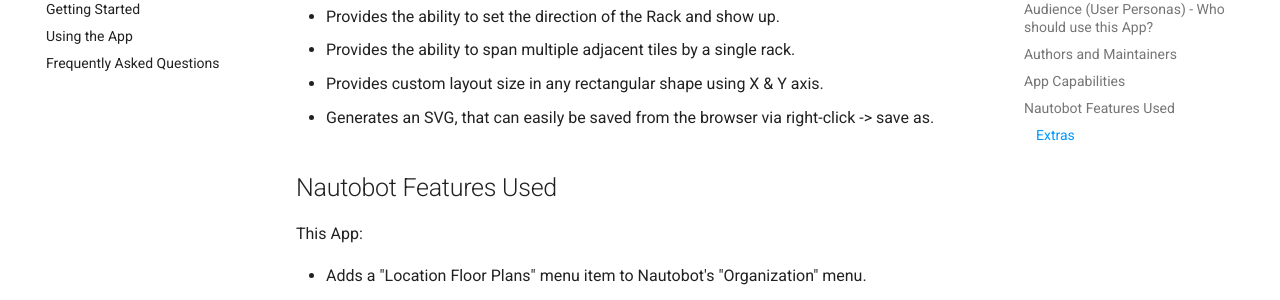
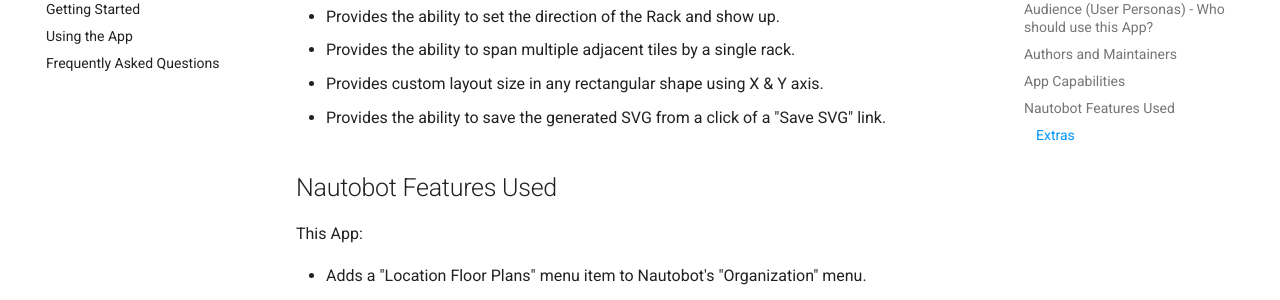
Before and after one commit to nautobot/nautobot-app-floor-plan, an MkDocs documentation site: the page built from docs/user/app_overview.md, in a window 1280 px wide and 900 px high, scrolled down 1135 px. Shown: the part 190-490 px from the top of the window. Built offline with MkDocs 1.6.1 and Material for MkDocs 9.7.7, drawn with Linux system fonts in a browser that asks for light colours; comment, search, counter and statistics services are not loaded.

Commit message:
Update docs/user/app_overview.md

```diff
--- a/docs/user/app_overview.md
+++ b/docs/user/app_overview.md
@@ -32,7 +32,7 @@
 - Provides the ability to set the direction of the Rack and show up.
 - Provides the ability to span multiple adjacent tiles by a single rack.
 - Provides custom layout size in any rectangular shape using X & Y axis.
-- Generates an SVG, that can easily be saved from the browser via right-click -> save as.
+- Provides the ability to save the generated SVG from a click of a "Save SVG" link.
 
 ## Nautobot Features Used
 
```
